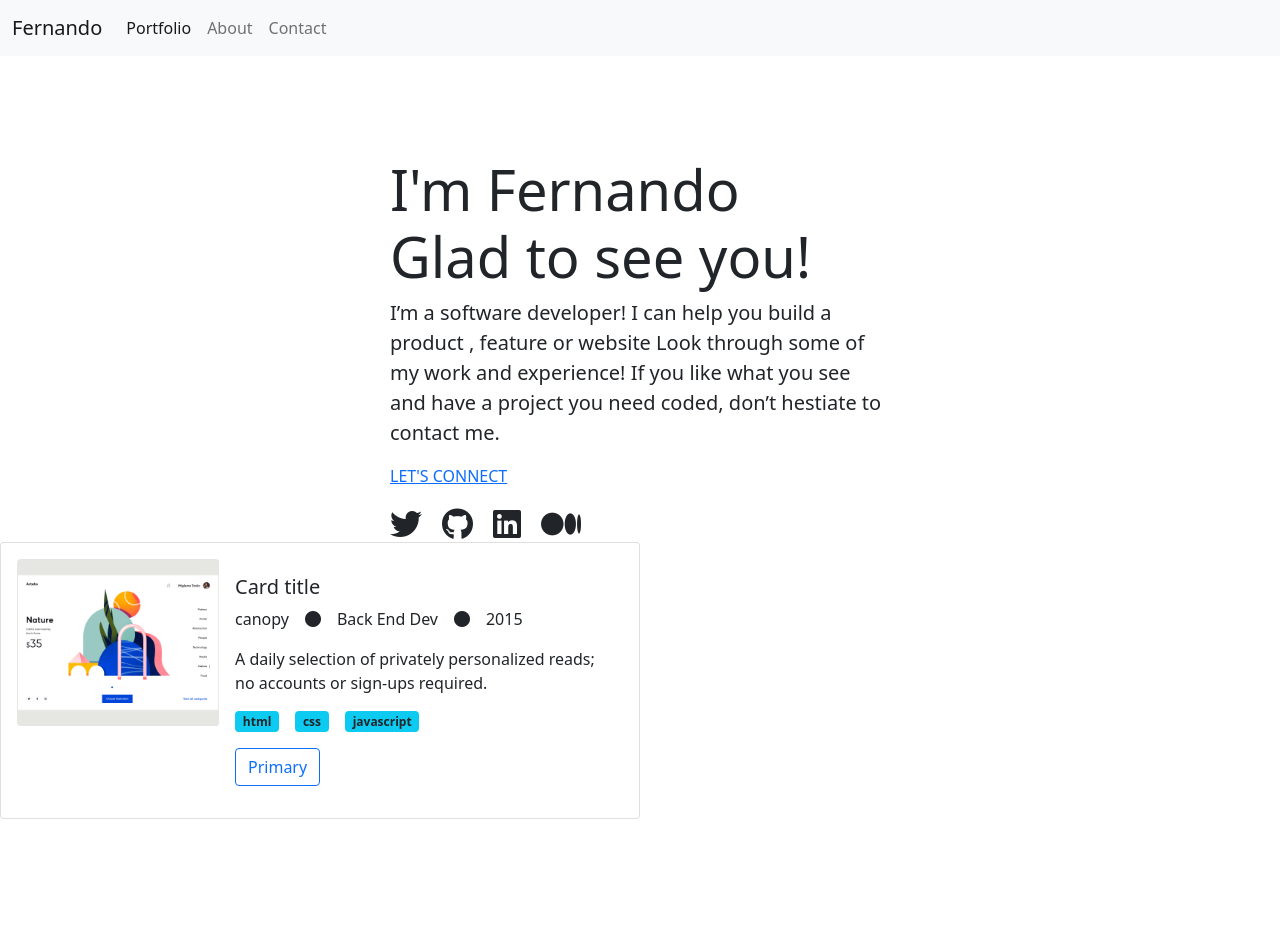
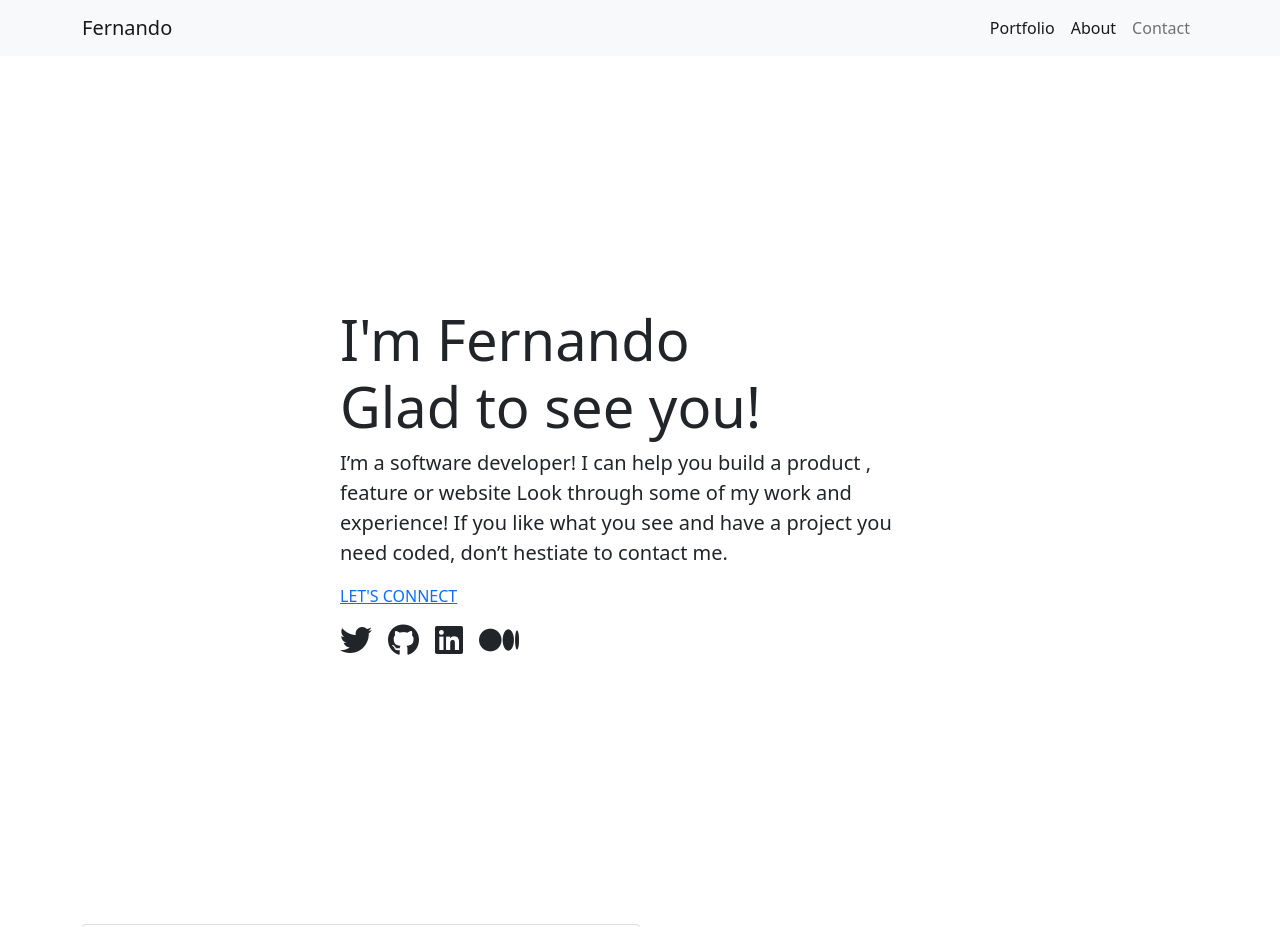
Before and after one commit to LuisSalas94/bootstrap-portofolio, a plain HTML site: page index.html in a window 1280 px wide. Shown: the top 927 px of the page. Before the commit the page ends 835 px from the top, so only its background shows below. Drawn offline with nearby package versions, Linux system fonts and the light colour scheme.

Commit message:
Fix bootstrap styles

```diff
--- a/index.html
+++ b/index.html
@@ -14,23 +14,6 @@
 		/>
 
 		<title>Portfolio</title>
-		<style>
-			.container {
-				display: flex;
-				flex-direction: column;
-				align-items: flex-start;
-				width: 500px;
-				padding: 100px 0 0 0;
-			}
-
-			.container .jumbotron-fluid ul {
-				list-style: none;
-				display: flex;
-				gap: 20px;
-				margin: 20px 0 0 0;
-				padding: 0;
-			}
-		</style>
 		<link
 			rel="stylesheet"
 			href="https://cdnjs.cloudflare.com/ajax/libs/font-awesome/6.0.0-beta3/css/all.min.css"
@@ -40,29 +23,19 @@
 		/>
 	</head>
 	<body>
-		<nav class="navbar navbar-expand-lg navbar-light bg-light">
-			<div class="d-flex container-fluid">
+		<nav class="navbar navbar-expand-lg navbar-light bg-light static-top">
+			<div class="container">
 				<a class="navbar-brand" href="#">Fernando</a>
-				<button
-					class="navbar-toggler"
-					type="button"
-					data-bs-toggle="collapse"
-					data-bs-target="#navbarNav"
-					aria-controls="navbarNav"
-					aria-expanded="false"
-					aria-label="Toggle navigation"
-				>
+				<button class="navbar-toggler" type="button" data-bs-toggle="collapse" data-bs-target="#navbarSupportedContent" aria-controls="navbarSupportedContent" aria-expanded="false" aria-label="Toggle navigation">
 					<span class="navbar-toggler-icon"></span>
 				</button>
-				<div class="collapse navbar-collapse" id="navbarNav">
-					<ul class="navbar-nav">
+				<div class="collapse navbar-collapse" id="navbarSupportedContent">
+					<ul class="navbar-nav ms-auto">
 						<li class="nav-item">
-							<a class="nav-link active" aria-current="page" href="#"
-								>Portfolio</a
-							>
+							<a class="nav-link active" aria-current="page" href="#">Portfolio</a>
 						</li>
 						<li class="nav-item">
-							<a class="nav-link" href="#">About</a>
+							<a class="nav-link active" aria-current="page" href="#">About</a>
 						</li>
 						<li class="nav-item">
 							<a class="nav-link" href="#">Contact</a>
@@ -71,8 +44,9 @@
 				</div>
 			</div>
 		</nav>
-		<div class="container">
-			<div class="jumbotron jumbotron-fluid">
+		<div style="height: 250px;"></div>
+		<div class="d-flex justify-content-center">
+			<div class="jumbotron jumbotron-fluid" style="max-width: 600px;">
 				<h1 class="display-4">
 					I'm Fernando <br />
 					Glad to see you!
@@ -84,7 +58,7 @@
 					me.
 				</p>
 				<a href="">LET'S CONNECT</a>
-				<ul>
+				<ul class="list-unstyled d-flex pt-3 gap-3">
 					<li><i class="fab fa-twitter fa-2x"></i></li>
 					<li><i class="fab fa-github fa-2x"></i></li>
 					<li><i class="fab fa-linkedin fa-2x"></i></li>
@@ -92,8 +66,9 @@
 				</ul>
 			</div>
 		</div>
+		<div style="height: 250px;"></div>
 
-		<div class="container2">
+		<div class="container">
 			<!-- card1 -->
 			<div class="card mb-3 p-3" style="max-width: 50%">
 				<div class="row g-0">
```
